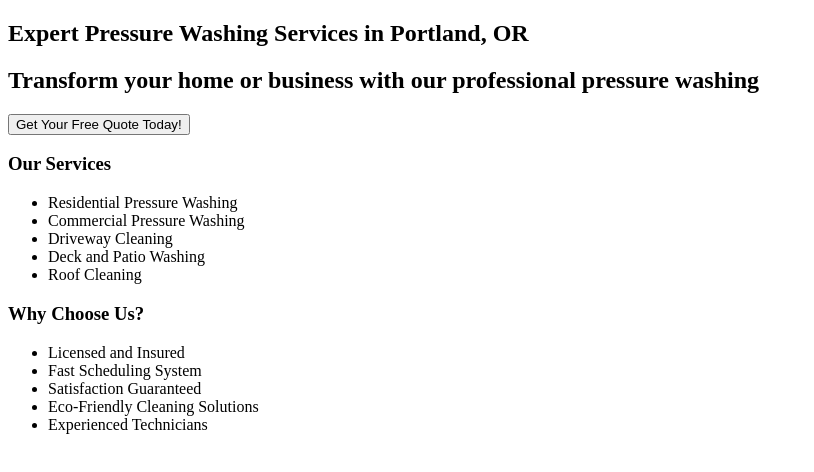
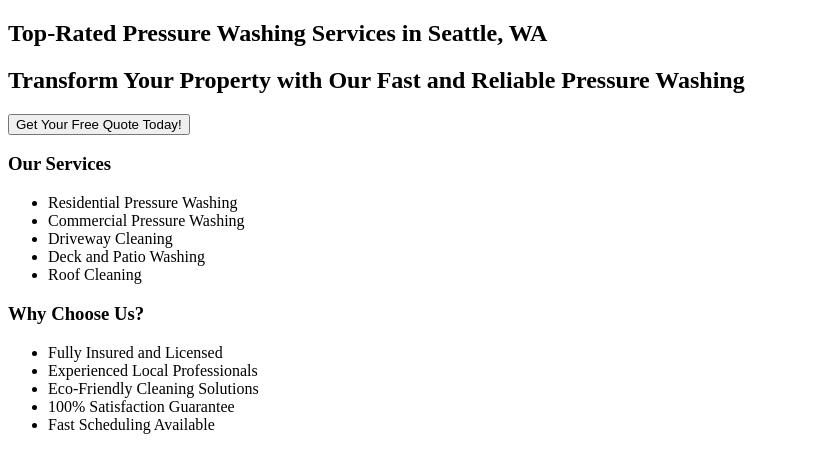
Before and after one commit to jagreen63/ai-business-builder-test-site-2, a Next.js app: page / in a window 1280 px wide. Shown: the top 472 px of the page, without its empty margins (0-814 px from the left). Built offline with nearby package versions, Linux system fonts and the light colour scheme.

Commit message:
site 28: Top-Rated Pressure Washing Services in Seattle, WA

```diff
--- a/app/layout.tsx
+++ b/app/layout.tsx
@@ -1,7 +1,7 @@
 import React from 'react';
 export const metadata = {
-  title: 'Portland Pressure Washing Services - Free Quote',
-  description: 'Get your free quote for pressure washing in Portland, OR. Fast scheduling for homes and businesses. Contact us today!',
+  title: 'Seattle Pressure Washing Services - Free Quotes',
+  description: 'Get professional pressure washing in Seattle, WA. Free quotes and fast scheduling available for homes and businesses.',
 };
 const RootLayout = ({ children }) => {
   return (
--- a/app/page.tsx
+++ b/app/page.tsx
@@ -3,8 +3,8 @@ const HomePage = () => {
   return (
     <main className="flex flex-col items-center justify-center min-h-screen bg-gray-100">
       <section className="text-center mt-10">
-        <h1 className="text-4xl font-bold text-gray-800">Expert Pressure Washing Services in Portland, OR</h1>
-        <h2 className="text-xl text-gray-600 mt-2">Transform your home or business with our professional pressure washing</h2>
+        <h1 className="text-4xl font-bold text-gray-800">Top-Rated Pressure Washing Services in Seattle, WA</h1>
+        <h2 className="text-xl text-gray-600 mt-2">Transform Your Property with Our Fast and Reliable Pressure Washing</h2>
         <button className="mt-4 px-6 py-2 text-white bg-blue-600 rounded hover:bg-blue-700">Get Your Free Quote Today!</button>
       </section>
       <section className="mt-10">
@@ -20,11 +20,11 @@ const HomePage = () => {
       <section className="mt-10">
         <h3 className="text-2xl font-bold text-gray-800">Why Choose Us?</h3>
         <ul className="list-disc list-inside mt-2 text-gray-600">
-          <li>Licensed and Insured</li>
-          <li>Fast Scheduling System</li>
-          <li>Satisfaction Guaranteed</li>
+          <li>Fully Insured and Licensed</li>
+          <li>Experienced Local Professionals</li>
           <li>Eco-Friendly Cleaning Solutions</li>
-          <li>Experienced Technicians</li>
+          <li>100% Satisfaction Guarantee</li>
+          <li>Fast Scheduling Available</li>
         </ul>
       </section>
     </main>
```
